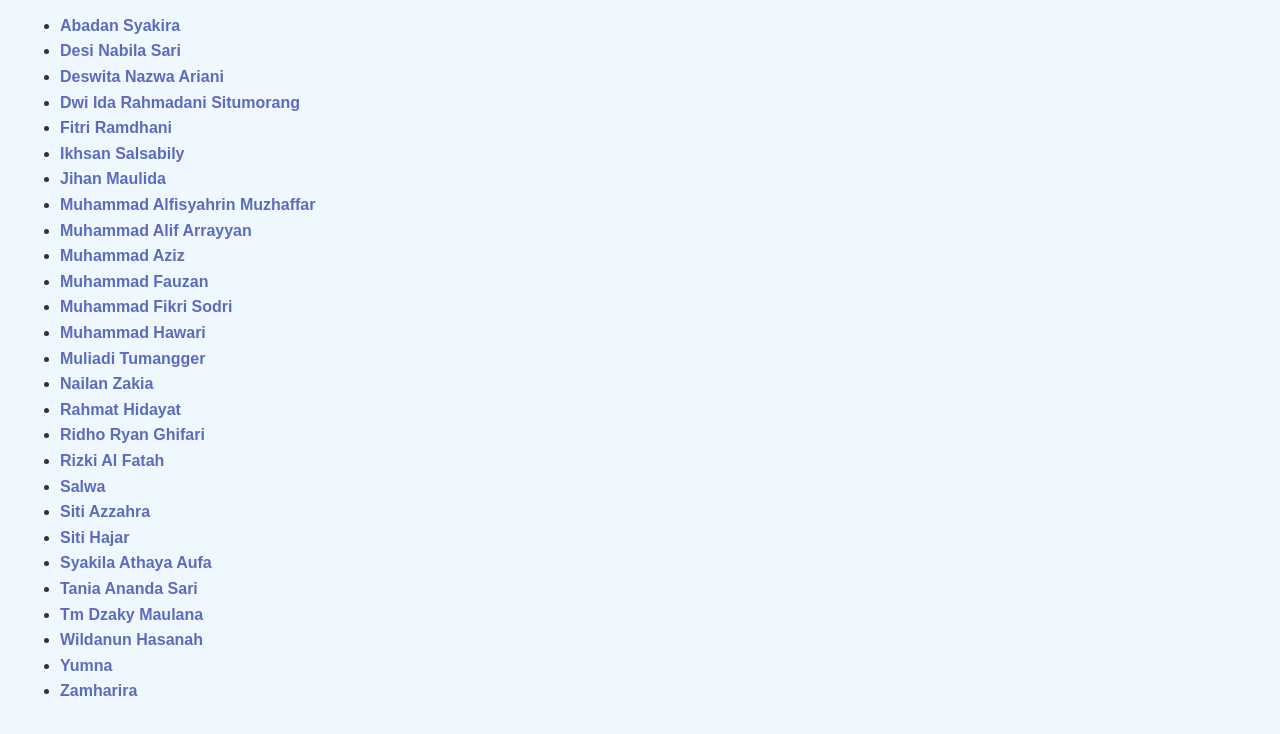
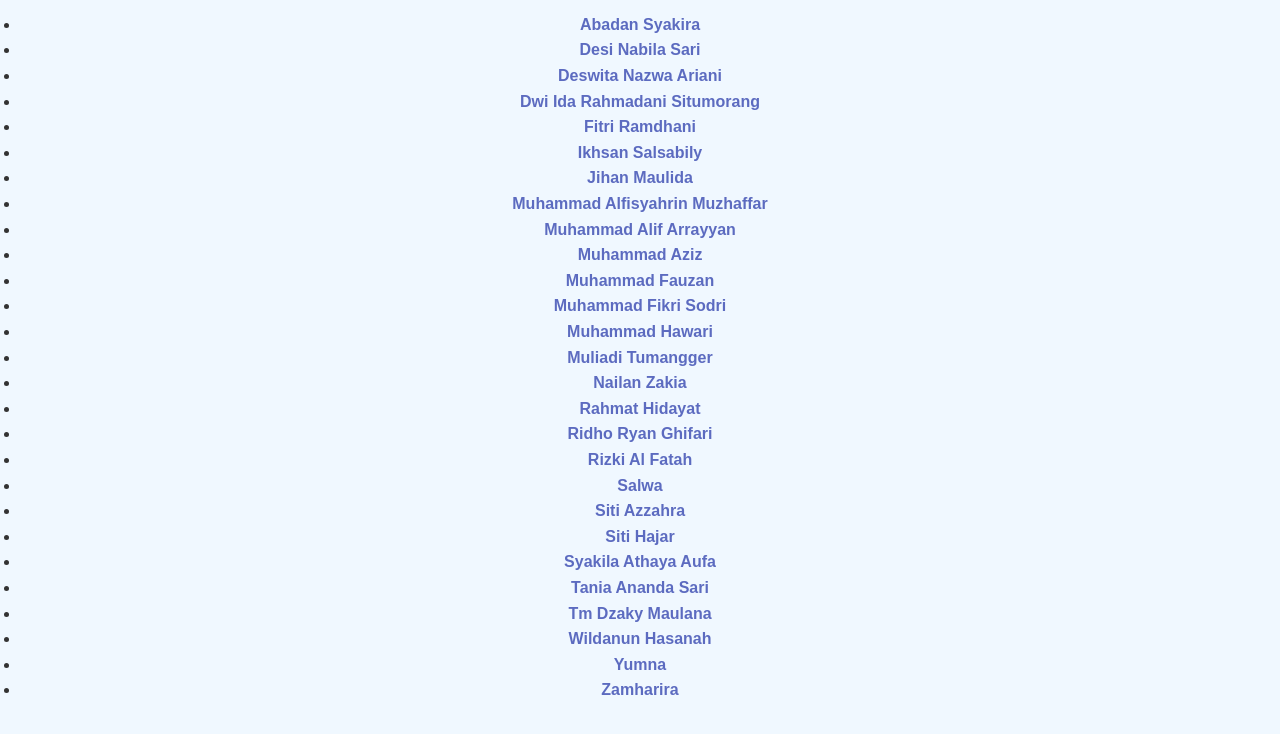
Before and after one commit to mirzafeberanyy/mirzafeberany.github.io, a plain HTML site: page _site/index.html in a window 1280 px wide. Shown: the part 560-1294 px from the top of the page. Drawn offline with Linux system fonts and the light colour scheme.

Commit message:
percobaankedua

```diff
--- a/_site/index.html
+++ b/_site/index.html
@@ -4,6 +4,19 @@
     <meta name="viewport" content="width=device-width, initial-scale=1.0">
     <title>Document</title>
     <link rel="stylesheet" type="text/css" href="index.css">
+    <style>
+        ul {
+          padding: 0;
+          margin: 0 auto;
+          grid-template-columns: repeat(2, auto);
+          justify-content: center;
+          gap: 20px; /
+        }
+
+        li {
+          text-align: center;
+        }
+      </style>
 </head>
 <body>
     <h1>Nama : MIRZA FEBERANI</h1>
```
Also changed, not shown: index.html (+13 -0 lines).
